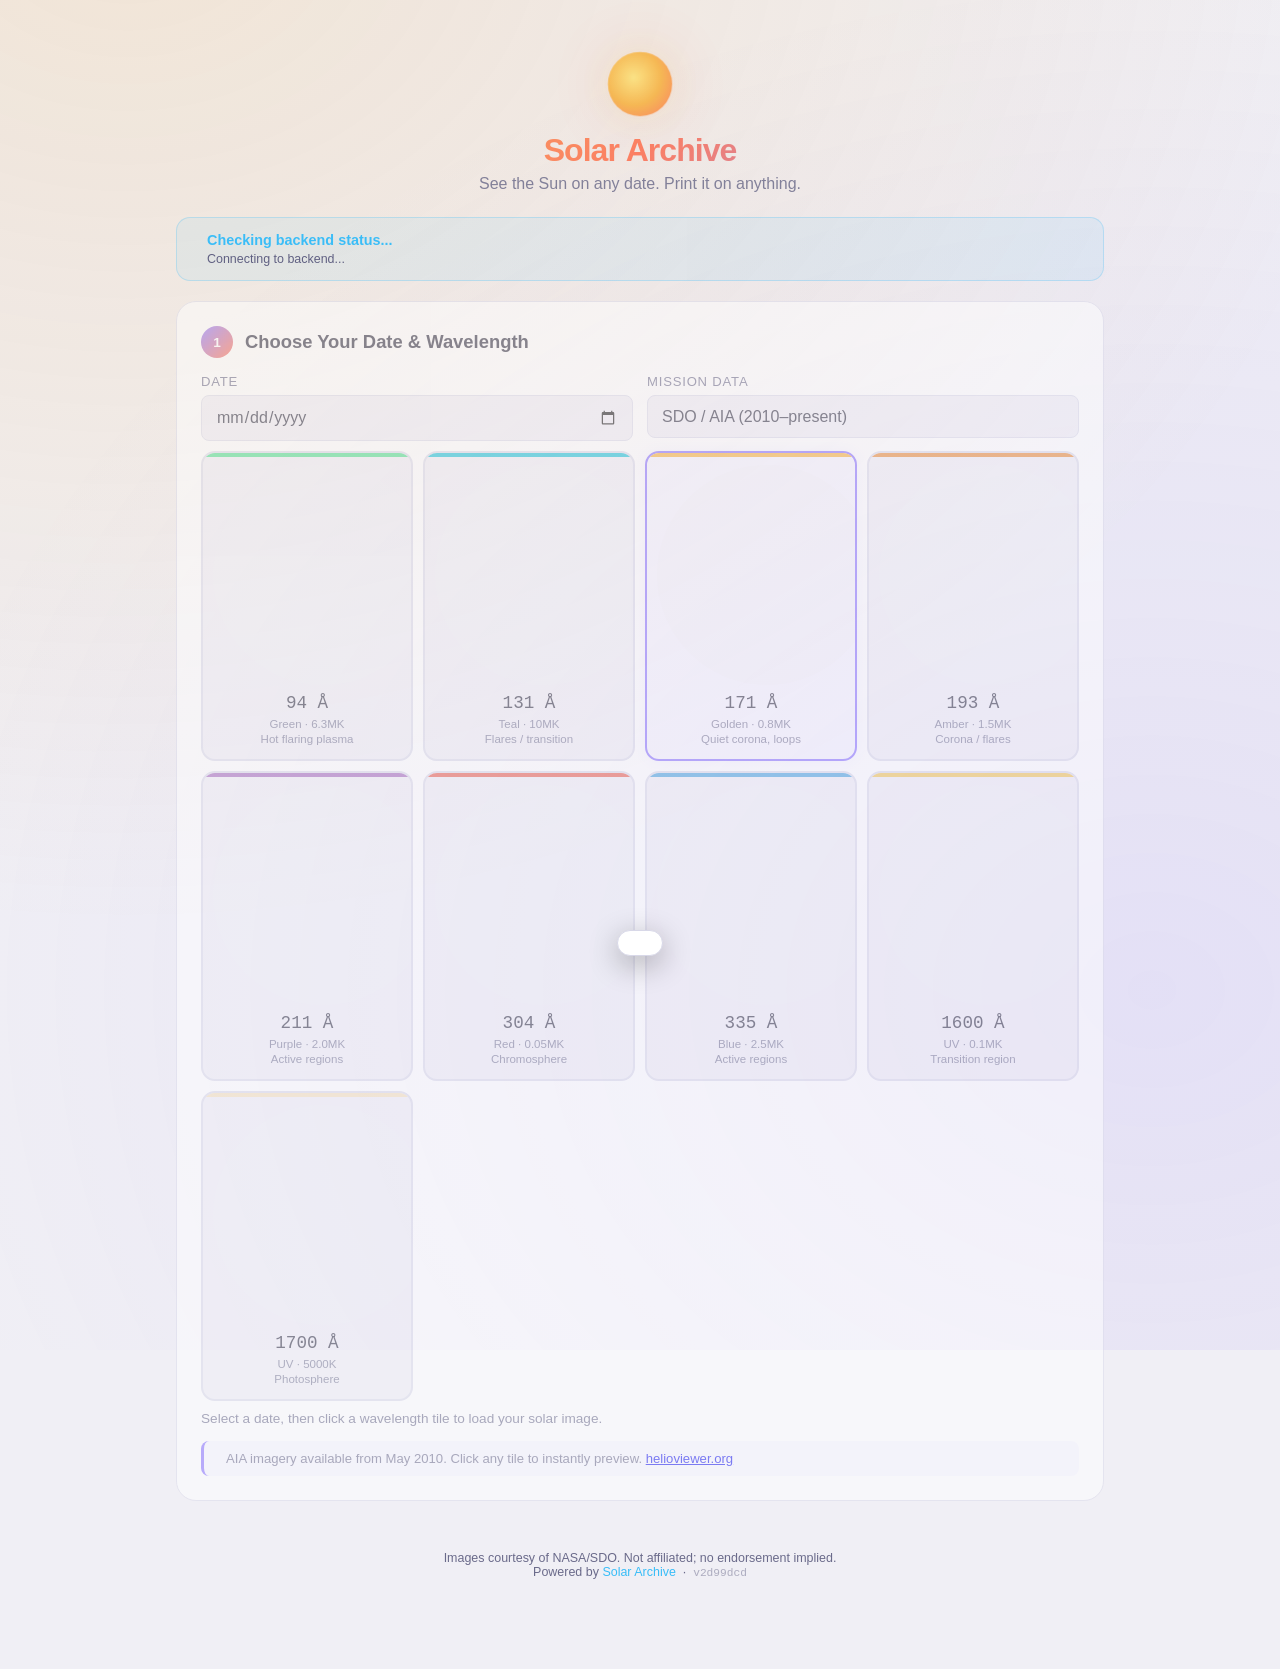
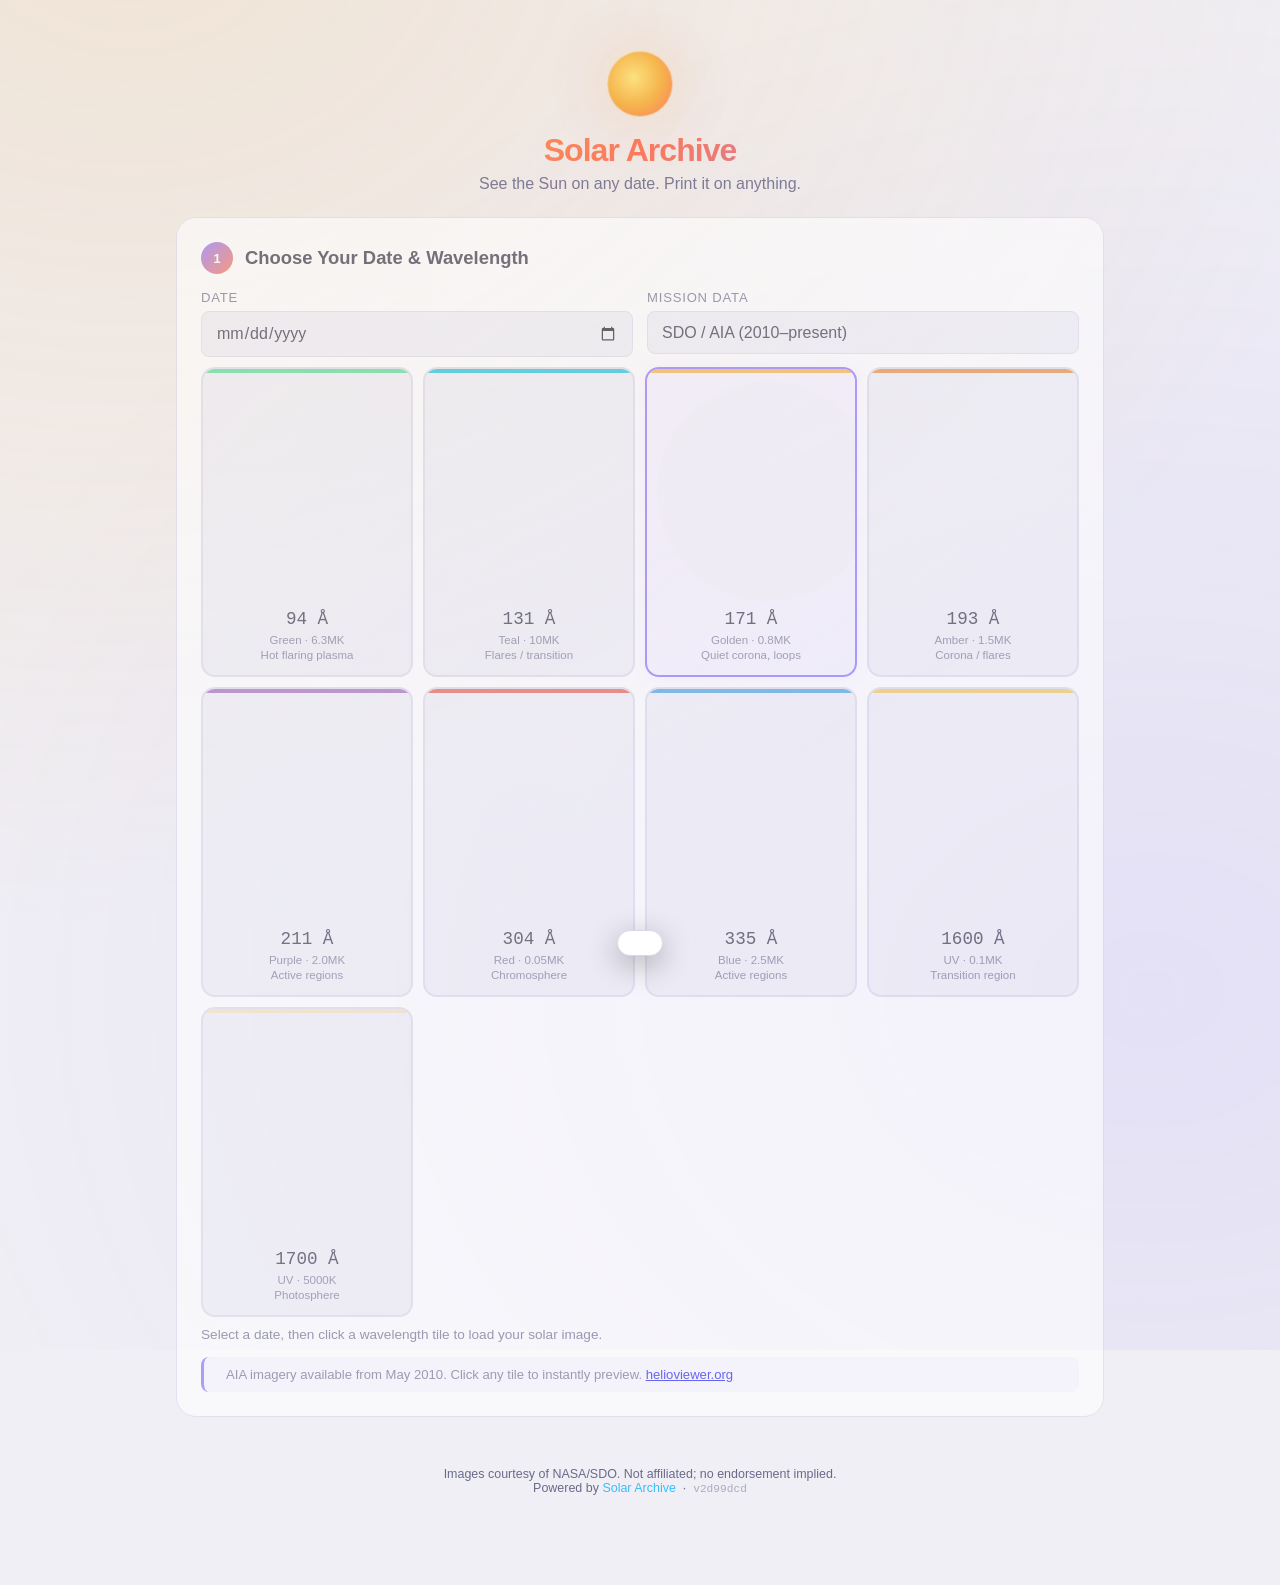

Header: promote tagline to its own heading, remove backend status banner

--- a/api/solar-archive.css
+++ b/api/solar-archive.css
@@ -206,6 +206,21 @@ body::before {
   margin-top: 6px;
   font-weight: 300;
 }
+/* Backend status banner removed from the UI — the landing is zero-backend
+   and warms in the background, so "checking/online" was pure noise. Hidden
+   rather than deleted so the JS that references #backendBanner stays valid.
+   ponytail: one-line hide beats guarding ~10 JS call sites. */
+#backendBanner { display: none !important; }
+
+/* Promoted tagline — sits right under the wordmark, larger + warmer than
+   the descriptive line below it. */
+.hero p.hero-tagline {
+  font-size: 1.5rem;
+  font-weight: 400;
+  color: var(--accent-sun, #f5a623);
+  margin-top: 4px;
+  letter-spacing: 0.01em;
+}
 /* NASA/SDO acknowledgement under the hero subtitle — present but quiet,
    so it's prominent (top of page, seen first) without competing with
    the tagline. */
